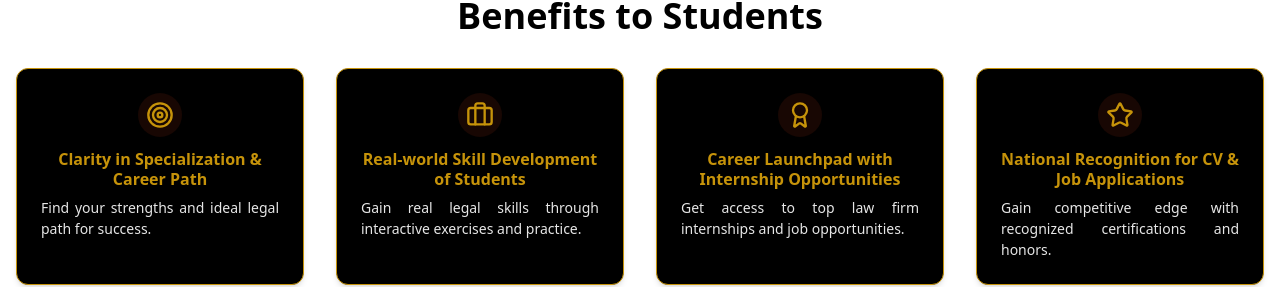
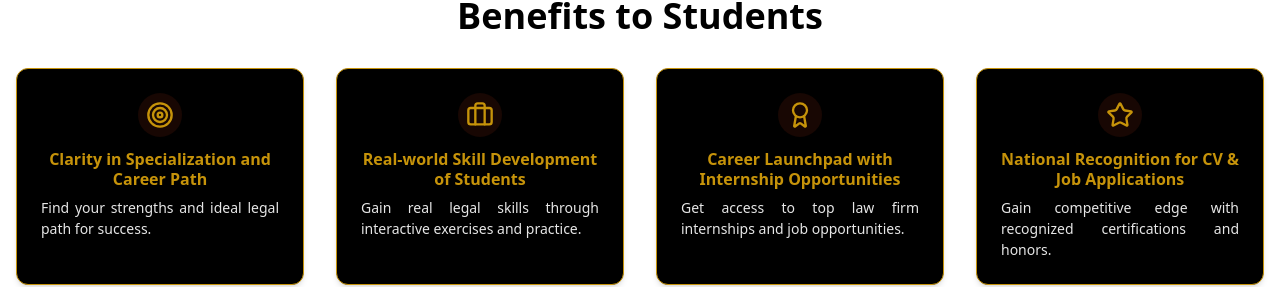
Before and after one commit to ajaysaraswat/LegalOlympiad-Website, a React (Vite) app in the folder frontend/: page /events in a window 1280 px wide. Shown: the part 996-1283 px from the top of the page. Built offline with nearby package versions, Linux system fonts and the light colour scheme.

Commit message:
add add in student

```diff
--- a/frontend/src/components/EventsSection.jsx
+++ b/frontend/src/components/EventsSection.jsx
@@ -62,7 +62,7 @@ const differentPoints = [
 
 const benefitsPoints = [
   {
-    title: "Clarity in Specialization & Career Path",
+    title: "Clarity in Specialization and Career Path",
     description: "Find your strengths and ideal legal path for success.",
     icon: Target,
   },
```
